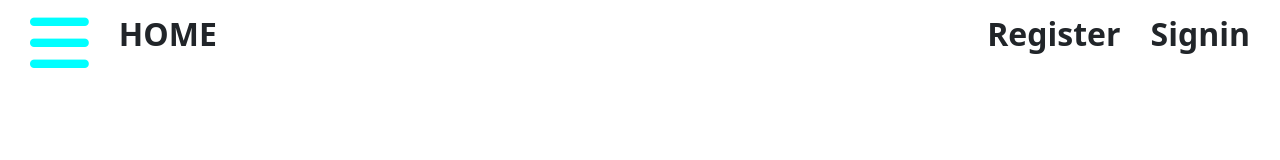
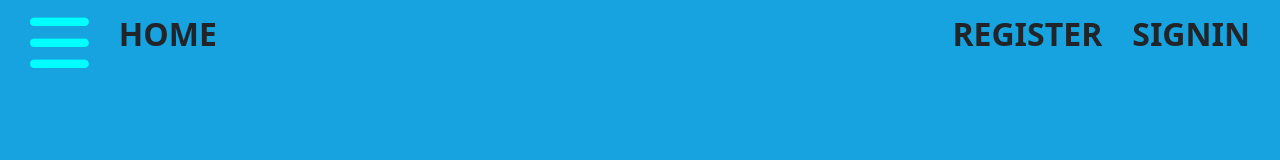
Before and after one commit to SYED-AHMED-808/cure_life, a plain HTML site: page index.html in a window 1280 px wide. Drawn offline with nearby package versions, Linux system fonts and the light colour scheme.

Commit message:
created background color and applied

```diff
--- a/src/css/styles.css
+++ b/src/css/styles.css
@@ -1,5 +1,9 @@
 :root {
   --main-color: #00ffff;
+  --secondry: #16a3df;
+}
+body {
+  background-color: var(--secondry);
 }
 * {
   margin: 0;
@@ -19,6 +23,7 @@ header div {
   padding: 5px;
   font-size: 2rem;
   font-weight: bold;
+  text-transform: uppercase;
 }
 
 div i {
```
